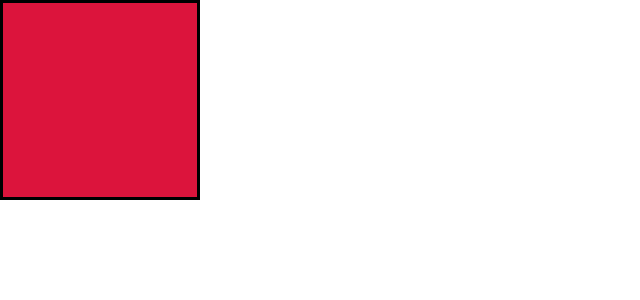
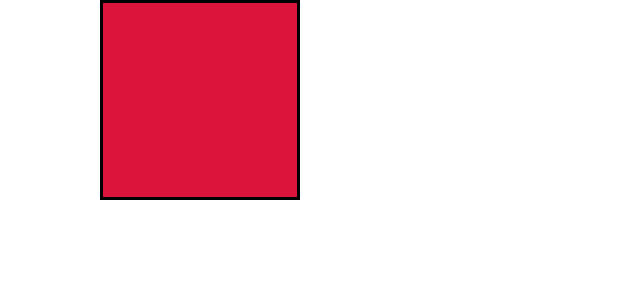
Before and after one commit to bhagyashreeghude/Framer-Motion, a React (Vite) app: page / in a window 1280 px wide. Shown: the top 300 px of the page, without its empty margins (0-640 px from the left). Built offline with nearby package versions, Linux system fonts and the light colour scheme.

Commit message:
1.animate a box

```diff
--- a/src/App.jsx
+++ b/src/App.jsx
@@ -1,11 +1,19 @@
 import React from 'react'
+import {motion} from 'motion/react'
 
 const App =() =>{
   return (
     <div>
-      <div className="box">
+      <motion.div
+      className="box"
+      animate={{
+        x:100
 
-      </div>
+      }}
+      >
+
+
+      </motion.div>
     </div>
 
   )
```
